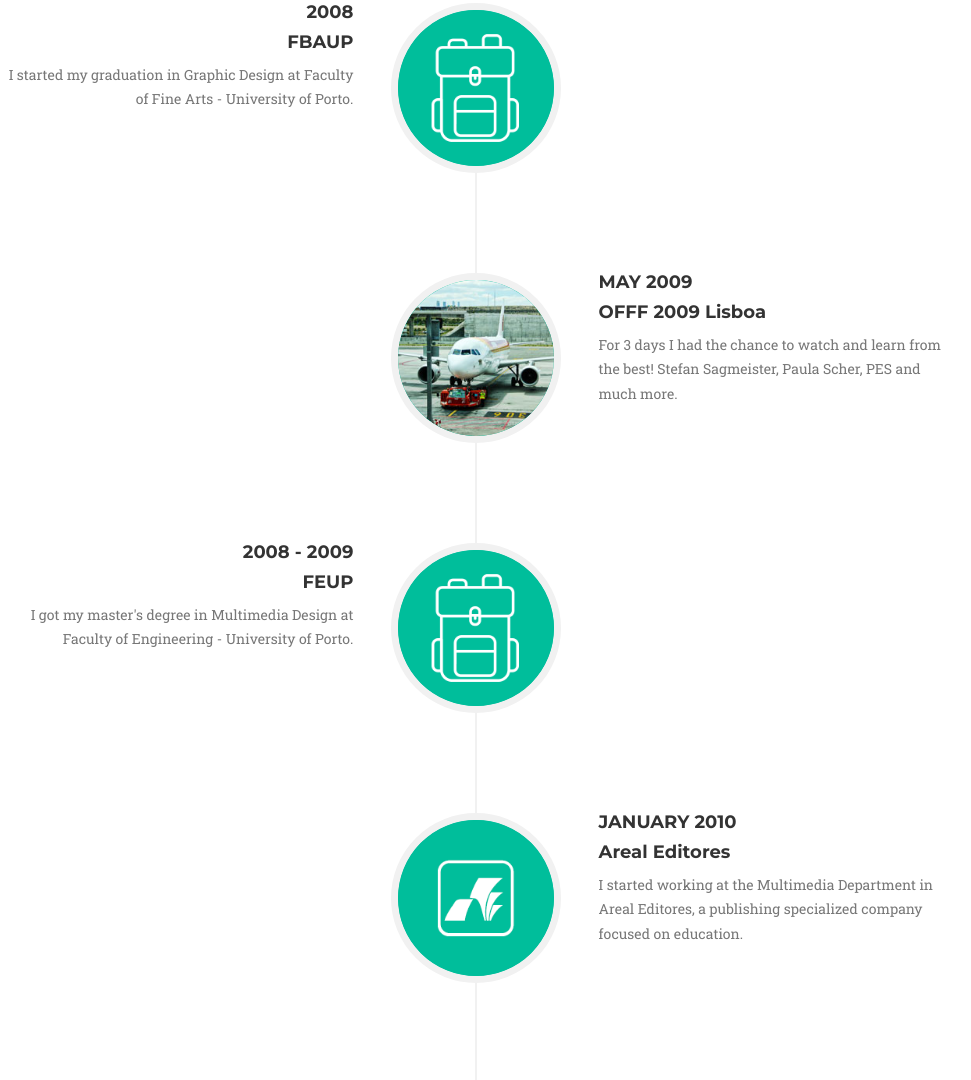
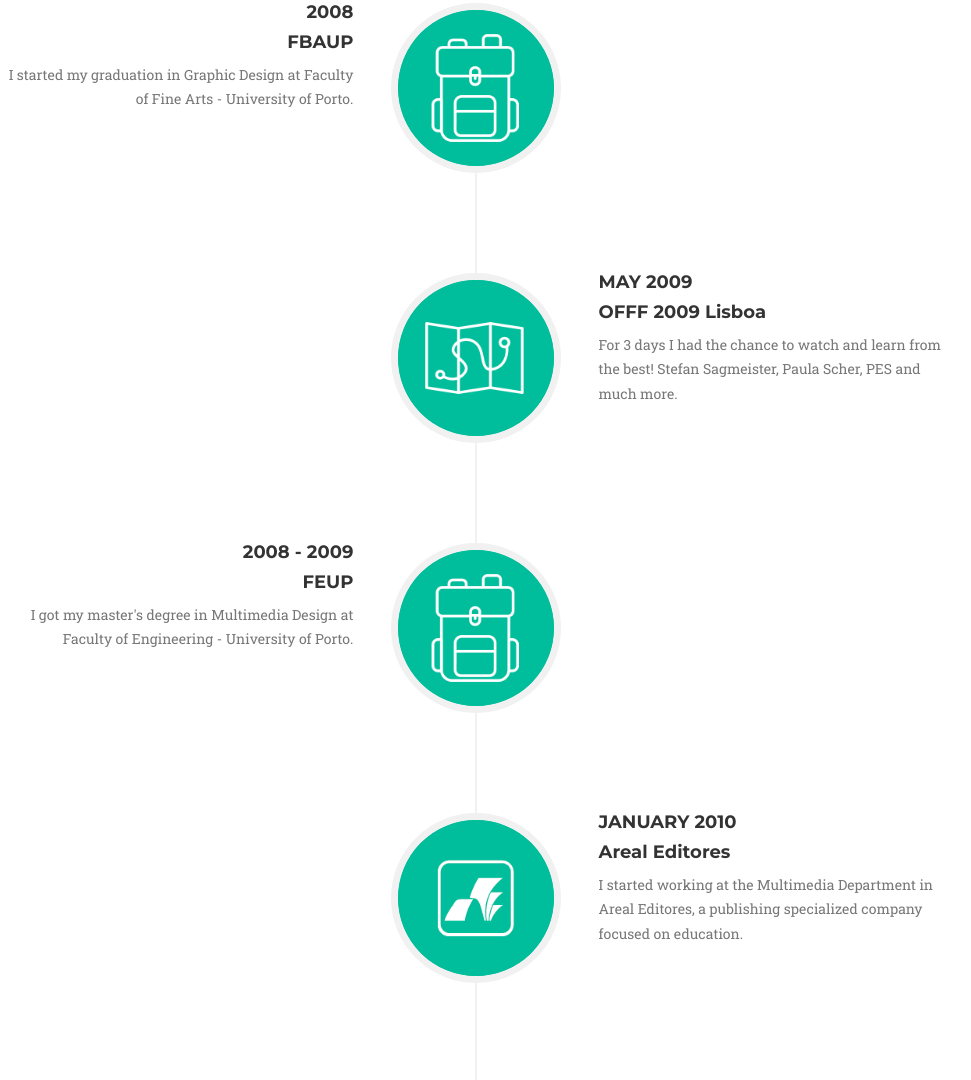
Before and after one commit to filipagoncalves/filipagoncalves.github.io, a website: page index.html in a window 1280 px wide. Shown: the part 2750-3830 px from the top of the page, without its empty margins (164-1135 px from the left). Drawn offline with nearby package versions, Linux system fonts and the light colour scheme; a web font is replaced by a local one.

Commit message:
Update index.html

```diff
--- a/index.html
+++ b/index.html
@@ -249,7 +249,7 @@
                         </li>
                         <li class="timeline-inverted">
                             <div class="timeline-image">
-                                <img class="img-circle img-responsive" src="img/about/2.jpg" alt="">
+                                <img class="img-circle img-responsive" src="img/about/2.png" alt="">
                             </div>
                             <div class="timeline-panel">
                                 <div class="timeline-heading">
```
